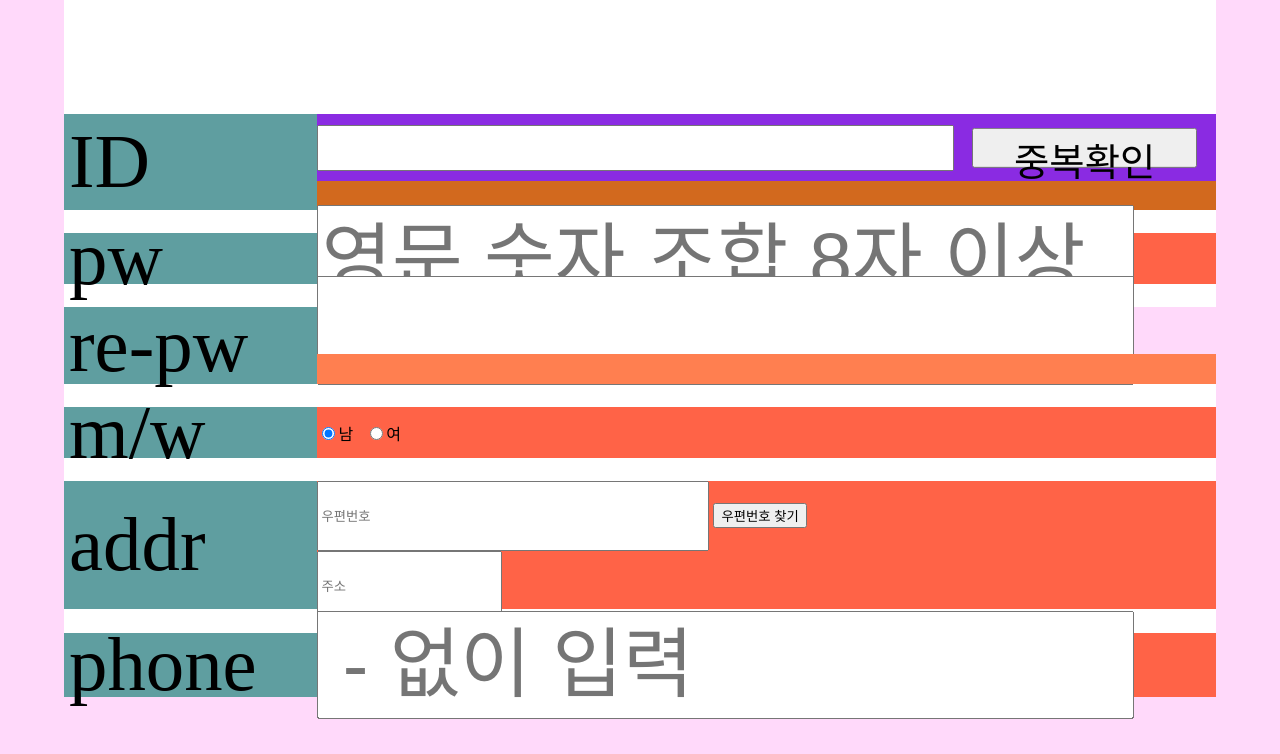
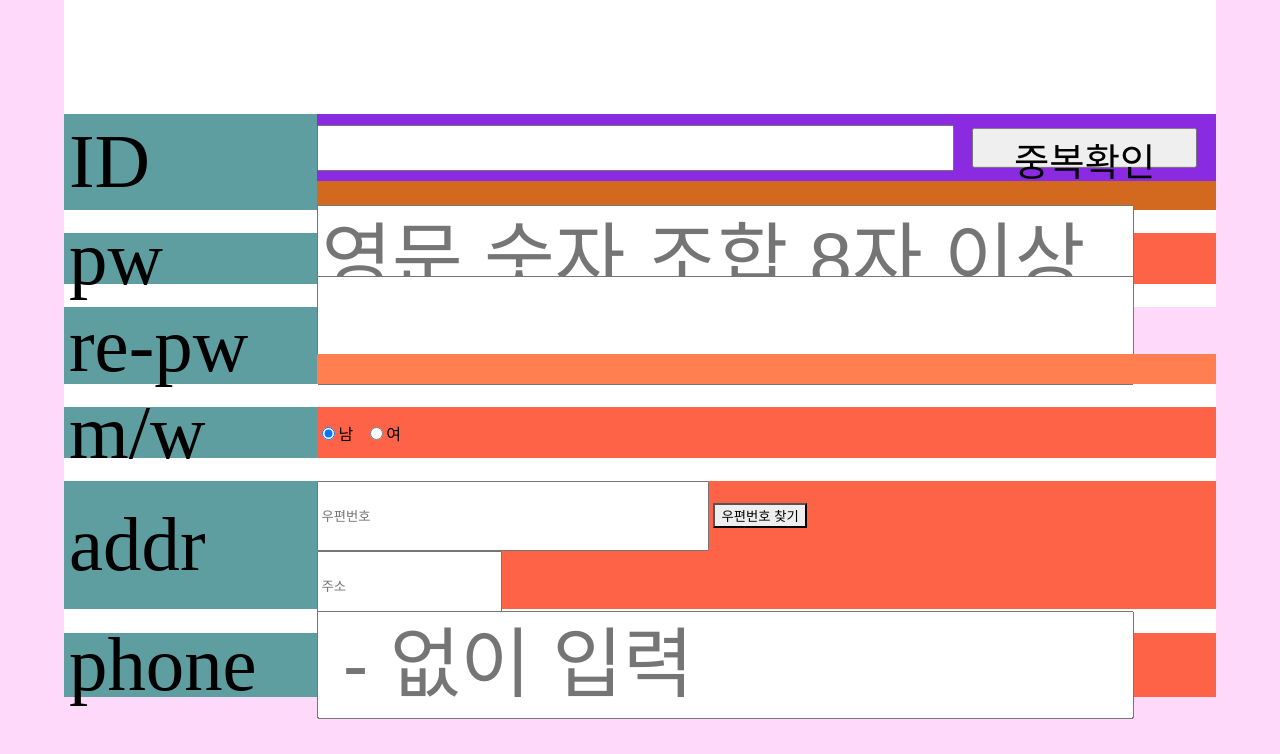
Before and after one commit to SimJunSik/takmyo, a Django app: page /join/ in a window 1280 px wide. Shown: the part 121-875 px from the top of the page. Run offline with Django 3.2, Linux system fonts and the light colour scheme; some libraries are stand-ins or nearby versions.

Commit message:
06092210

```diff
--- a/takmyo_app/static/css/join.css
+++ b/takmyo_app/static/css/join.css
@@ -13,6 +13,7 @@ a{
 }
 
 input[type=submit] {-webkit-appearance:none;}
+input[type=button] {-webkit-appearance:none;}
 
 iframe{
     -webkit-overflow-scrolling:touch;
@@ -364,4 +365,5 @@ iframe{
     height: 50vw;
     margin:5px 0;
     position:relative;
+    overflow: auto;
 }
```
